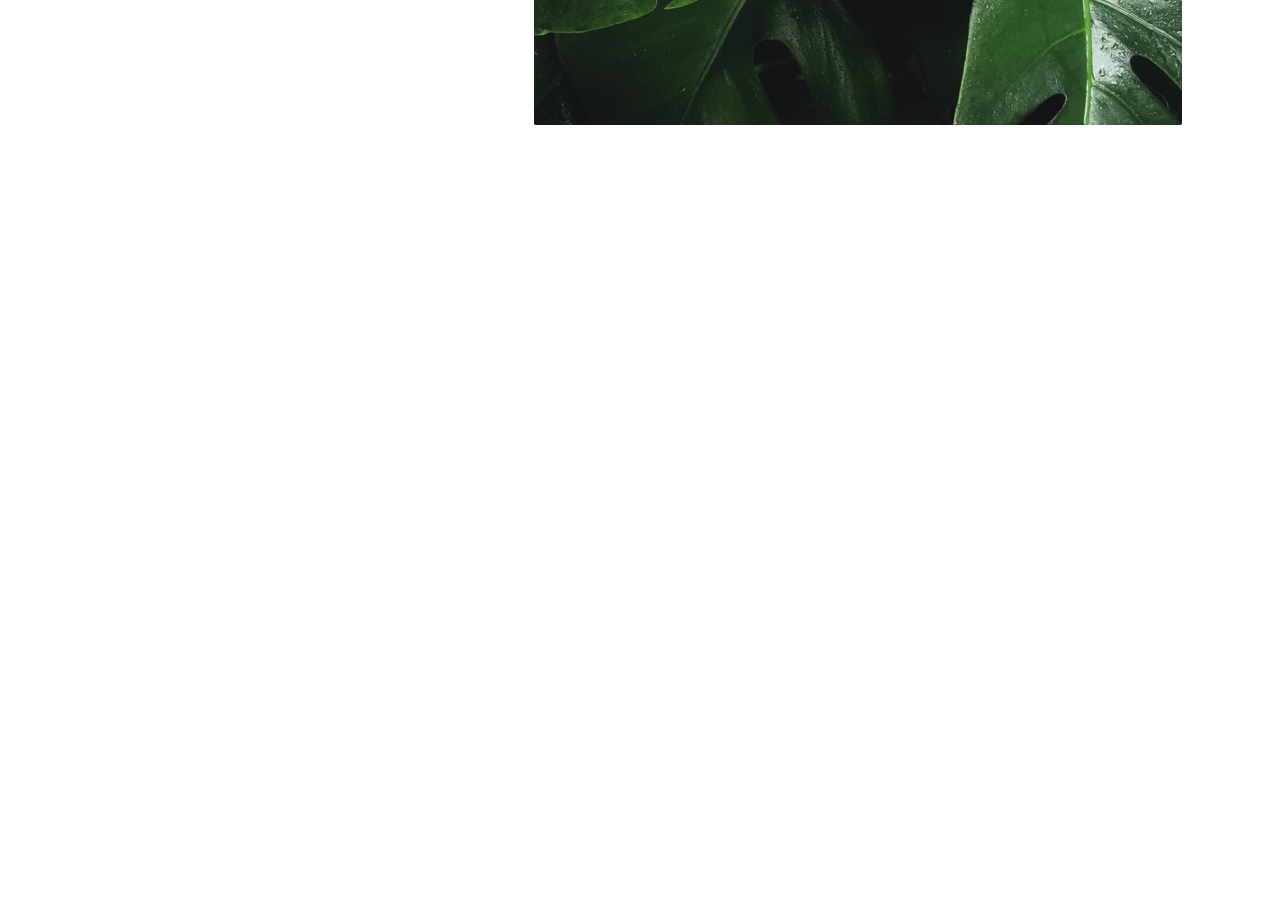
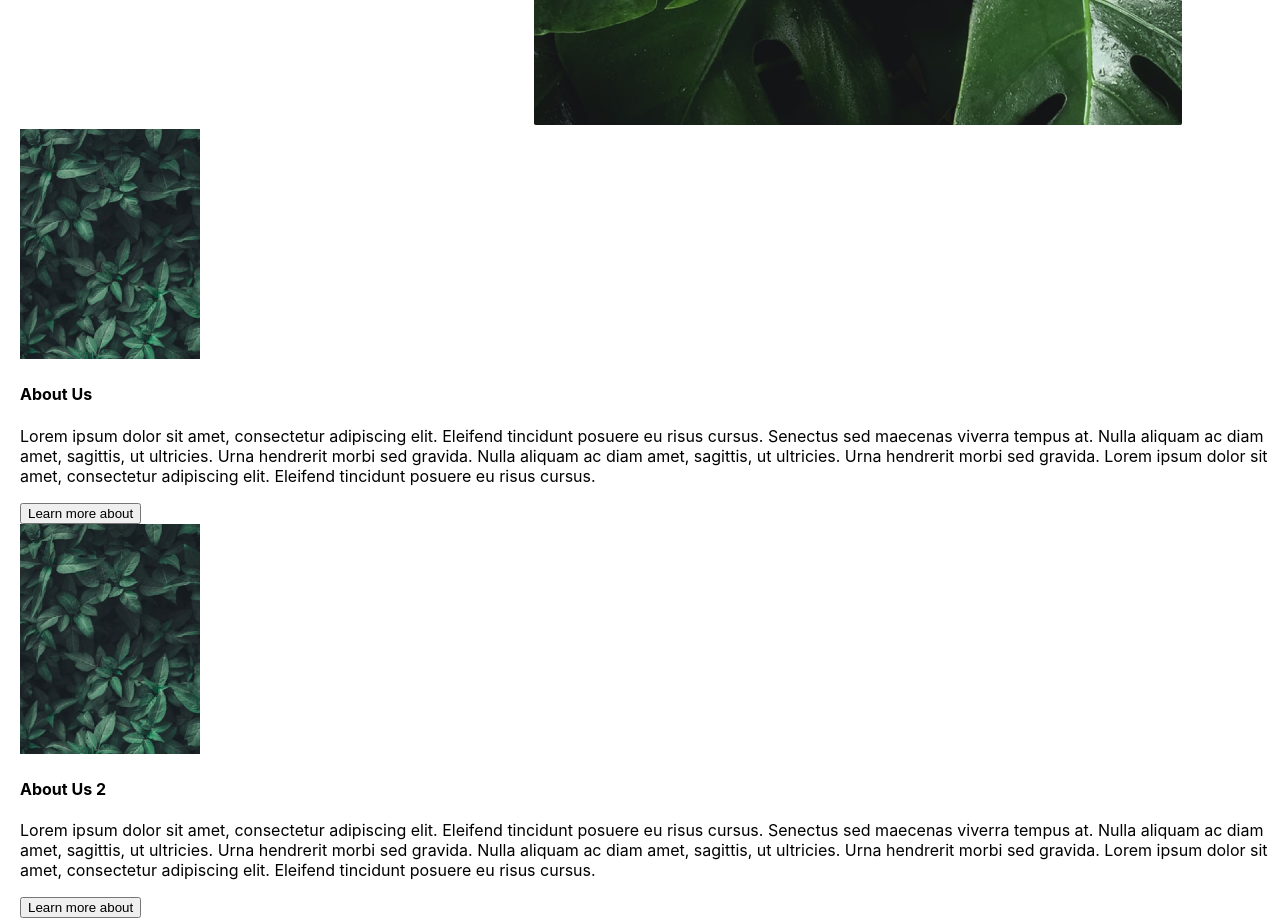
Before and after one commit to hollowayjenelle/accessibility-landing-page, a React (Create React App) app: page / in a window 1280 px wide. Shown: the part 580-1498 px from the top of the page. Before the commit the page ends 800 px from the top, so only its background shows below. Built offline with nearby package versions, Linux system fonts and the light colour scheme.

Commit message:
create About Us section

```diff
--- a/src/App.js
+++ b/src/App.js
@@ -1,12 +1,14 @@
 import React from "react";
 import Header from "./components/Header";
 import HeroSection from "./components/HeroSection";
+import AboutUs from "./components/AboutUs";
 
 function App() {
   return (
     <>
       <Header />
       <HeroSection />
+      <AboutUs />
     </>
   );
 }
--- /dev/null
+++ b/src/components/AboutUs/index.js
@@ -0,0 +1,15 @@
+import React from "react";
+import AboutUsCard from "../AboutUsCard";
+
+const AboutUs = () => {
+  return (
+    <div className="parent-div">
+      <div>
+        <AboutUsCard />
+        <AboutUsCard count={2} />
+      </div>
+    </div>
+  );
+};
+
+export default AboutUs;
--- a/src/components/AboutUsCard/index.js
+++ b/src/components/AboutUsCard/index.js
@@ -2,7 +2,7 @@ import React from "react";
 
 import aboutus from "../../images/aboutus.png";
 
-const index = ({ count }) => {
+const AboutUsCard = ({ count }) => {
   return (
     <div>
       <img src={aboutus} alt="section of a green bush" />
@@ -23,4 +23,4 @@ const index = ({ count }) => {
   );
 };
 
-export default index;
+export default AboutUsCard;
```
